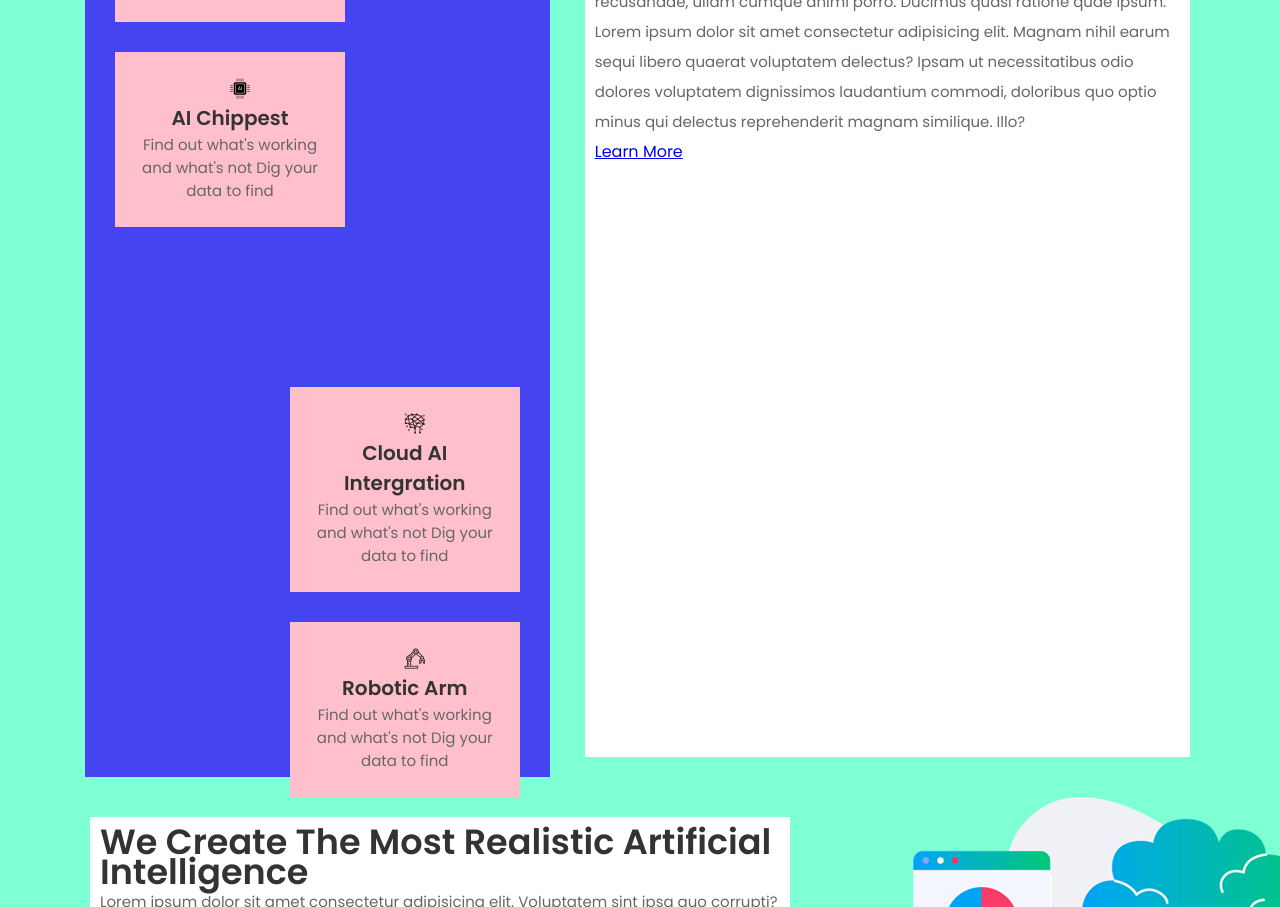
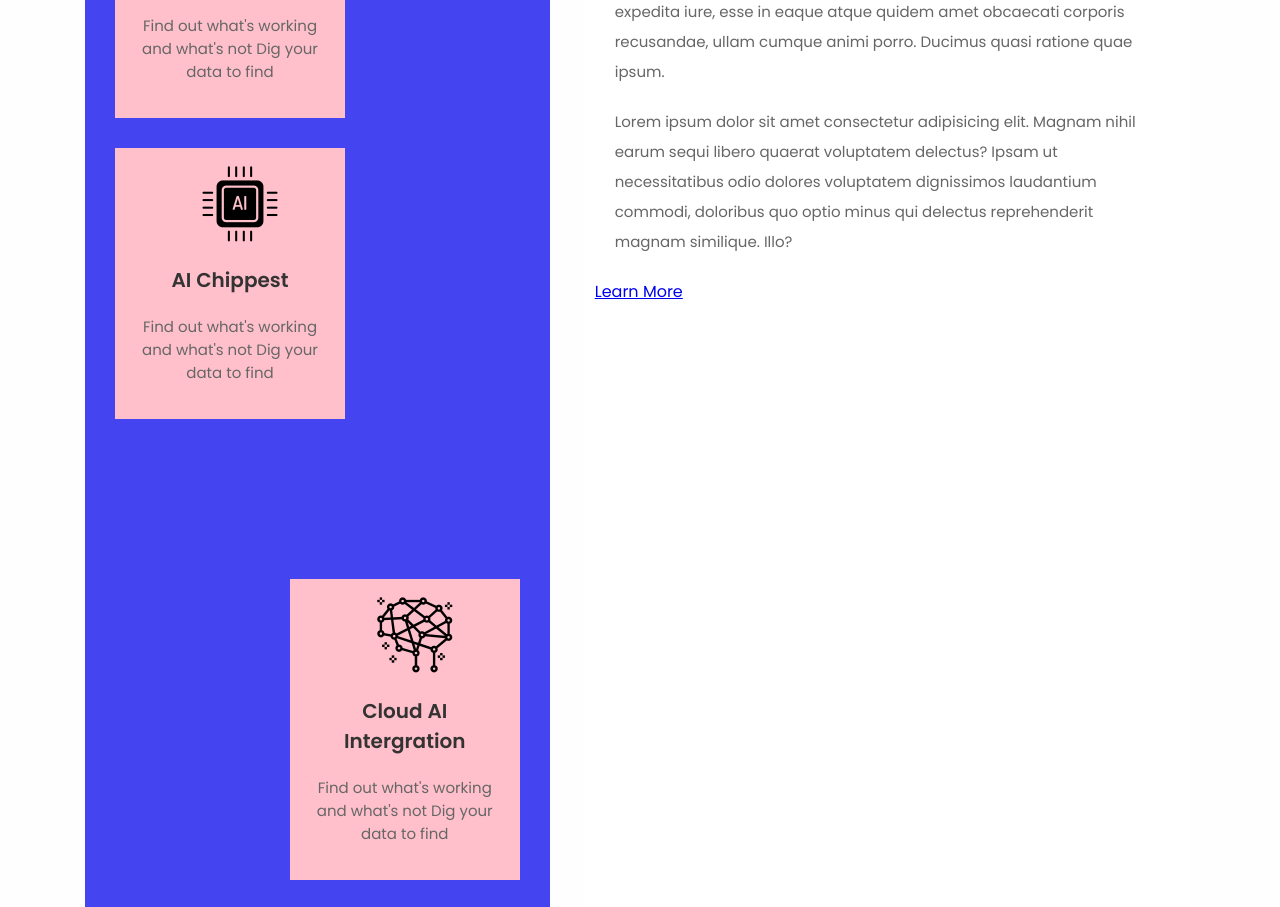
Before and after one commit to front-end-by-rimantas/41-grupe-portfolio-neuron, a website: page index.html in a window 1280 px wide. Shown: the part 223-1130 px from the top of the page. Drawn offline with Linux system fonts and the light colour scheme; files whose address does not match are found by name.

Commit message:
Edited flaticon

```diff
--- a/css/3rd-party/flaticon.css
+++ b/css/3rd-party/flaticon.css
@@ -33,14 +33,18 @@
 
 .flaticon-artificial-intelligence:before {
     content: '\f100';
+    font-size: 75px;
+    color: linear-gradient(0deg, #01a0f9, #09c778);
 }
 
 .flaticon-robotic-arm:before {
     content: '\f101';
+    font-size: 75px;
 }
 
 .flaticon-ai:before {
     content: '\f102';
+    font-size: 75px;
 }
 
 .flaticon-play-button:before {
@@ -49,6 +53,7 @@
 
 .flaticon-artificial-intelligence-1:before {
     content: '\f104';
+    font-size: 75px;
 }
 
 .flaticon-automaton:before {
--- a/css/pages/about-us.css
+++ b/css/pages/about-us.css
@@ -1,5 +1,5 @@
 #neuron-about {
-    background-color: aquamarine;
+    background-color: #fefefe;
     display: flex;
     flex-direction: column;
     justify-content: center;
@@ -38,15 +38,19 @@
     margin: 20px;
 }
 
-#neuron-about>div>[class*='flaticon-'] {
-    font-size: 50px;
+#neuro-about>div>[class*='flaticon-']:befor {
+    font-size: 100px;
 
+}
+
+.flaticon-artificial-intelligence-1:before {
+    font-size: 100px;
 }
 
 .tiles {
     background: pink;
     width: 230px;
-    padding: 25px;
+    padding: 15px 0;
     margin: 30px;
     text-align: center;
 }
@@ -55,3 +59,19 @@
     display: flex;
     flex-wrap: row;
 }
+
+.section-title {
+    margin: 20px;
+}
+
+.section-description {
+    margin: 20px;
+}
+
+.title {
+    margin: 20px;
+}
+
+.description {
+    margin: 20px;
+}
--- a/index.html
+++ b/index.html
@@ -31,38 +31,40 @@
             <div class="container-tiles col-6">
                 <div class="column-left">
                     <div class="tiles">
-                        <i class="flaticon-artificial-intelligence"></i>
-                        <h3>Advanced programming</h3>
-                        <p>Find out what's working and what's not Dig your data to find</p>
+                        <i class="flaticon-artificial-intelligence about-icon"></i>
+                        <h3 class="title">Advanced programming</h3>
+                        <p class="description">Find out what's working and what's not Dig your data to find</p>
                     </div>
 
                     <div class="tiles">
-                        <i class="flaticon-ai"></i>
-                        <h3>AI Chippest</h3>
-                        <p>Find out what's working and what's not Dig your data to find</p>
+                        <i class="flaticon-ai about-icon"></i>
+                        <h3 class="title">AI Chippest</h3>
+                        <p class="description">Find out what's working and what's not Dig your data to find</p>
                     </div>
                 </div>
                 <div class="column-right">
                     <div class="tiles">
-                        <i class="flaticon-artificial-intelligence-1"></i>
-                        <h3>Cloud AI intergration</h3>
-                        <p>Find out what's working and what's not Dig your data to find</p>
+                        <i class="flaticon-artificial-intelligence-1 about-icon"></i>
+                        <h3 class="title">Cloud AI intergration</h3>
+                        <p class="description">Find out what's working and what's not Dig your data to find</p>
                     </div>
                     <div class="tiles">
-                        <i class="flaticon-robotic-arm"></i>
-                        <h3>Robotic Arm</h3>
-                        <p>Find out what's working and what's not Dig your data to find</p>
+                        <i class="flaticon-robotic-arm about-icon"></i>
+                        <h3 class="title">Robotic Arm</h3>
+                        <p class="description">Find out what's working and what's not Dig your data to find</p>
                     </div>
                 </div>
             </div>
             <div class="about-description col 6">
-                <h2>Power yuor creativity with artificial intelligence</h2>
-                <p>Lorem, ipsum dolor sit amet consectetur adipisicing elit. Ratione placeat expedita iure, esse in
+                <h2 class="section-title">Power yuor creativity with artificial intelligence</h2>
+                <p class="section-description">Lorem, ipsum dolor sit amet consectetur adipisicing elit. Ratione placeat
+                    expedita iure, esse in
                     eaque
                     atque quidem amet obcaecati corporis recusandae, ullam cumque animi porro. Ducimus quasi ratione
                     quae
                     ipsum.</p>
-                <p>Lorem ipsum dolor sit amet consectetur adipisicing elit. Magnam nihil earum sequi libero quaerat
+                <p class="section-description">Lorem ipsum dolor sit amet consectetur adipisicing elit. Magnam nihil
+                    earum sequi libero quaerat
                     voluptatem delectus? Ipsam ut necessitatibus odio dolores voluptatem dignissimos laudantium commodi,
                     doloribus quo optio minus qui delectus reprehenderit magnam similique. Illo?</p>
                 <a href="#">Learn More</a>
@@ -71,11 +73,13 @@
         <div class="lower-row row">
             <div>
                 <div class="about-description col-6">
-                    <h2> We create the most realistic artificial intelligence</h2>
-                    <p>Lorem ipsum dolor sit amet consectetur adipisicing elit. Voluptatem sint ipsa quo corrupti? Cum
+                    <h2 class="section-title"> We create the most realistic artificial intelligence</h2>
+                    <p class="section-description">Lorem ipsum dolor sit amet consectetur adipisicing elit. Voluptatem
+                        sint ipsa quo corrupti? Cum
                         adipisci dolorum enim, sapiente corporis placeat aliquam porro, fugit officia, asperiores omnis
                         itaque! Doloremque, laborum ea.</p>
-                    <p>Lorem, ipsum dolor sit amet consectetur adipisicing elit. Iure quo rerum nobis reiciendis quos
+                    <p class="section-description">Lorem, ipsum dolor sit amet consectetur adipisicing elit. Iure quo
+                        rerum nobis reiciendis quos
                         tempora eaque sit, consequatur ullam perferendis pariatur dolorem ipsum. Ea nobis quas
                         consectetur
                         non possimus alias laborum amet tempora quam at?</p>
```
